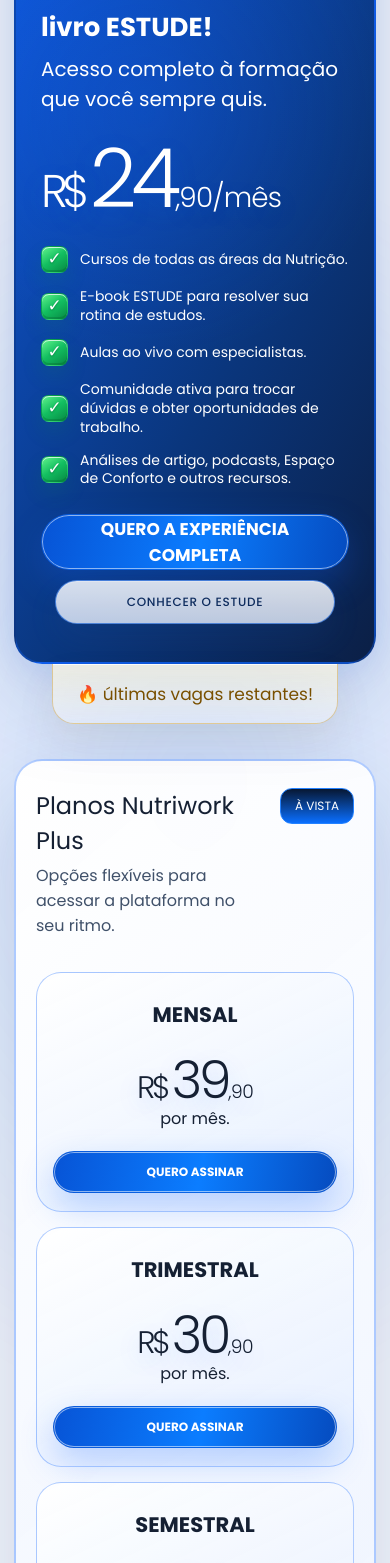
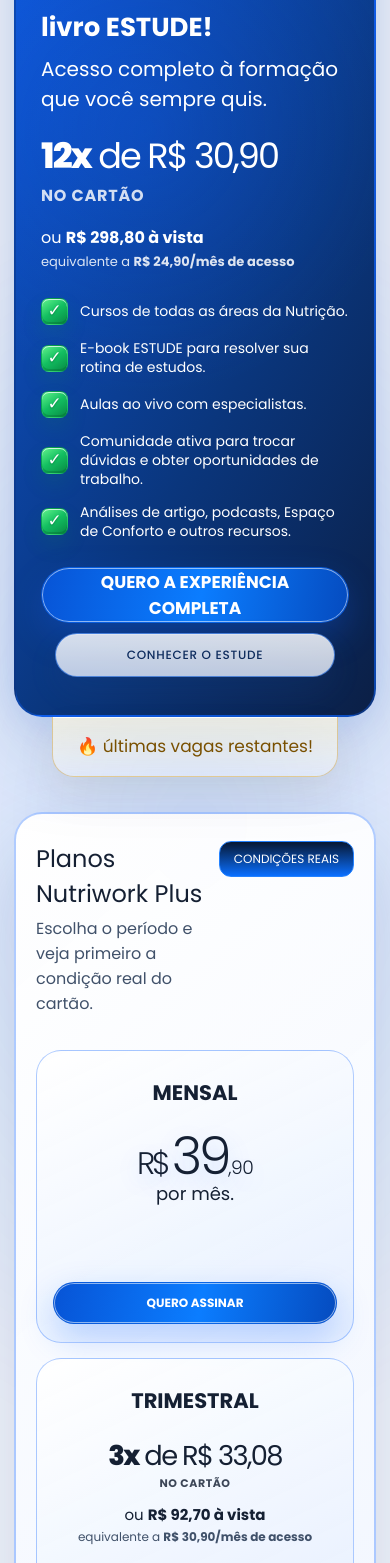
Before and after one commit to gabrielschuchter/nutriwork-plus, a React (Vite) app: page / in a window 390 px wide. Shown: the part 9225-10788 px from the top of the page. Built offline with nearby package versions, Linux system fonts and the light colour scheme.

Commit message:
fix(pricing): align plans with Kiwify installments
Centralize plan prices and checkout URLs, expose card installments explicitly, and map each plan by id with the Kiwify split selected.

```diff
--- a/src/App.tsx
+++ b/src/App.tsx
@@ -10,19 +10,11 @@
   faqItems,
   navItems,
   platformBenefits,
-  platformPlans,
   promises
 } from './data';
+import { checkoutLinks, estudeProduct, platformPlanIds, pricingPlans, type PricingPlan } from './data/pricing';
 import ReferencesSection from './components/ReferencesSection';
 import PlatformPreview from './components/PlatformPreview';
-
-const checkout = {
-  complete: 'https://pay.kiwify.com.br/nyBH9vq',
-  guide: 'https://pay.kiwify.com.br/fPEAkDX',
-  monthly: 'https://pay.kiwify.com.br/pO6p0QM',
-  quarterly: 'https://pay.kiwify.com.br/bfYt1Pt',
-  semiannual: 'https://pay.kiwify.com.br/TbFu6TD'
-};
 
 const contactEmail = 'equipenutriwork@gmail.com';
 const partnerForm = 'https://forms.gle/avn9yrBdbEHkaGg8A';
@@ -892,7 +884,7 @@
             <h1>Pare de estudar no improviso. Construa sua rotina de estudos baseada em evidências.</h1>
             <p>O ESTUDE ajuda você a decidir prioridades, organizar o tempo disponível e transformar esforço em progresso, com estratégias fundamentadas na ciência.</p>
             <div className="estude-page-hero__actions">
-              <Button href={checkout.guide} external>Quero organizar meus estudos</Button>
+              <Button href={checkoutLinks.estude} external>Quero organizar meus estudos</Button>
             </div>
           </div>
           <div className="estude-page-hero__visual" aria-hidden="true">
@@ -932,7 +924,7 @@
   return (
     <section className="section study-benefits">
       <div className="page-width page-width--narrow">
-        <Reveal><h2 className="blue-title">Para transformar clareza em prática:</h2><div className="benefits-panel">{estudeBenefits.map((benefit, index) => <article key={benefit.title}><Icon name={['light','evidence','book'][index]}/><div><h3>{benefit.title}</h3><p>{benefit.text}</p></div></article>)}<Button href={checkout.guide} external>Quero organizar meus estudos</Button></div></Reveal>
+        <Reveal><h2 className="blue-title">Para transformar clareza em prática:</h2><div className="benefits-panel">{estudeBenefits.map((benefit, index) => <article key={benefit.title}><Icon name={['light','evidence','book'][index]}/><div><h3>{benefit.title}</h3><p>{benefit.text}</p></div></article>)}<Button href={checkoutLinks.estude} external>Quero organizar meus estudos</Button></div></Reveal>
       </div>
     </section>
   );
@@ -946,9 +938,9 @@
           <span className="corner-badge">À vista</span>
           <h2>Livro Digital ESTUDE!</h2>
           <h3>Um método prático para organizar sua rotina<br/>e estudar com mais direção.</h3>
-          <Price value="77,90"/>
+          <Price value={estudeProduct.cashPrice}/>
           <ul>{['Conteúdo completo sobre fatores que influenciam o rendimento nos estudos;','Critérios para definir prioridades, invés de tentar estudar tudo;','Estratégias para construir uma rotina de estudos possível de ser mantida;','Tudo isso de forma prática, direta e baseada em evidências.'].map((item) => <li key={item}><PricingCheck />{item}</li>)}</ul>
-          <Button href={checkout.guide} external>Quero o livro ESTUDE</Button>
+          <Button href={estudeProduct.checkoutUrl} external>Quero o livro ESTUDE</Button>
         </Reveal>
       </div>
     </section>
@@ -987,14 +979,46 @@
   return <div className="price"><span>R$</span>{whole}<small>,{cents}{monthly ? '/mês' : ''}</small></div>;
 }
 
+function PlanPaymentSummary({ plan, compact = false }: { plan: PricingPlan; compact?: boolean }) {
+  if (plan.billing === 'monthly') {
+    return (
+      <div className={`plan-payment-summary ${compact ? 'plan-payment-summary--compact' : ''}`}>
+        <Price value={plan.cashPrice} />
+        <p className="plan-payment-summary__period">por mês.</p>
+      </div>
+    );
+  }
+
+  return (
+    <div className={`plan-payment-summary ${compact ? 'plan-payment-summary--compact' : ''}`}>
+      <p className="installment-price"><strong>{plan.installments.count}x</strong> de R$ {plan.installments.value}</p>
+      <p className="plan-payment-summary__payment-method">no cartão</p>
+      <p className="plan-payment-summary__cash">ou <strong>R$ {plan.cashPrice} à vista</strong></p>
+      <p className="plan-payment-summary__equivalent">equivalente a <strong>R$ {plan.cashMonthlyEquivalent}/mês de acesso</strong></p>
+    </div>
+  );
+}
+
 function Pricing() {
-  const planLinks = [checkout.monthly, checkout.quarterly, checkout.semiannual];
+  const annualPlan = pricingPlans.annual;
   return (
     <section id="planos" className="section pricing-section">
       <div className="page-width page-width--narrow">
         <Reveal><SectionHeading>Planos pensados para se adaptar à sua<br/>rotina de estudos</SectionHeading></Reveal>
-        <Reveal className="pricing-card pricing-card--featured"><img className="featured-badge" src="/assets/featured-badge-labeled.webp" alt="Plano destaque" width="790" height="1000" loading="lazy" decoding="async"/><h2>Nutriwork Plus Anual +<br/><span>livro ESTUDE!</span></h2><h3>Acesso completo à formação que você sempre quis.</h3><Price value="24,90" monthly/><ul>{['Cursos de todas as áreas da Nutrição.','E-book ESTUDE para resolver sua rotina de estudos.','Aulas ao vivo com especialistas.','Comunidade ativa para trocar dúvidas e obter oportunidades de trabalho.','Análises de artigo, podcasts, Espaço de Conforto e outros recursos.'].map((item) => <li key={item}><PricingCheck />{item}</li>)}</ul><div className="pricing-actions"><Button href={checkout.complete} external>QUERO A EXPERIÊNCIA COMPLETA</Button><Button href="/#/estude" variant="outline" className="pricing-card__secondary">CONHECER O ESTUDE</Button></div><div className="scarcity">🔥 últimas vagas restantes!</div></Reveal>
-        <Reveal className="platform-pricing"><header><div><h2>Planos Nutriwork Plus</h2><p>Opções flexíveis para acessar a plataforma no seu ritmo.</p></div><span>À vista</span></header><div className="mini-plans">{platformPlans.map((plan, index) => <article key={plan.title}><h3>{plan.title}</h3><Price value={plan.price}/><p>por mês.</p><Button href={planLinks[index]} external>Quero assinar</Button></article>)}</div><ul>{platformBenefits.map((item) => <li key={item}><PricingCheck />{item}</li>)}</ul></Reveal>
+        <Reveal className="pricing-card pricing-card--featured">
+          <img className="featured-badge" src="/assets/featured-badge-labeled.webp" alt="Plano destaque" width="790" height="1000" loading="lazy" decoding="async"/>
+          <h2>{annualPlan.title}<br/><span>{annualPlan.subtitle}</span></h2>
+          <h3>{annualPlan.description}</h3>
+          <PlanPaymentSummary plan={annualPlan} />
+          <ul>{annualPlan.benefits?.map((item) => <li key={item}><PricingCheck />{item}</li>)}</ul>
+          <div className="pricing-actions"><Button href={annualPlan.checkoutUrl} external>QUERO A EXPERIÊNCIA COMPLETA</Button><Button href="/#/estude" variant="outline" className="pricing-card__secondary">CONHECER O ESTUDE</Button></div>
+          <div className="scarcity">🔥 últimas vagas restantes!</div>
+        </Reveal>
+        <Reveal className="platform-pricing">
+          <header><div><h2>Planos Nutriwork Plus</h2><p>Escolha o período e veja primeiro a condição real do cartão.</p></div><span>Condições reais</span></header>
+          <div className="mini-plans">{platformPlanIds.map((planId) => { const plan = pricingPlans[planId]; return <article key={plan.id}><h3>{plan.title}</h3><PlanPaymentSummary plan={plan} compact/><Button href={plan.checkoutUrl} external>Quero assinar</Button></article>; })}</div>
+          <ul>{platformBenefits.map((item) => <li key={item}><PricingCheck />{item}</li>)}</ul>
+        </Reveal>
       </div>
     </section>
   );
--- a/src/data.ts
+++ b/src/data.ts
@@ -69,12 +69,6 @@
   'Transformar resultados de estudos em decisões para a prática clínica.'
 ];
 
-export const platformPlans = [
-  { title: 'Mensal', price: '39,90' },
-  { title: 'Trimestral', price: '30,90' },
-  { title: 'Semestral', price: '24,90' }
-];
-
 export const platformBenefits = [
   'Acesso ao Nutriwork Plus pelo período escolhido',
   'Cursos, aulas e recursos da plataforma em um só lugar',
--- /dev/null
+++ b/src/data/pricing.ts
@@ -0,0 +1,96 @@
+export type PricingPlanId = 'monthly' | 'quarterly' | 'semiannual' | 'annual';
+
+export type InstallmentCondition = {
+  count: number;
+  value: string;
+};
+
+type PricingPlanBase = {
+  id: PricingPlanId;
+  title: string;
+  subtitle?: string;
+  description?: string;
+  accessMonths: number;
+  cashPrice: string;
+  checkoutUrl: string;
+  featured?: boolean;
+  benefits?: readonly string[];
+};
+
+export type PricingPlan =
+  | (PricingPlanBase & {
+      billing: 'monthly';
+      installments?: never;
+      cashMonthlyEquivalent?: never;
+    })
+  | (PricingPlanBase & {
+      billing: 'term';
+      installments: InstallmentCondition;
+      cashMonthlyEquivalent: string;
+    });
+
+type PricingPlanCatalog = {
+  [PlanId in PricingPlanId]: PricingPlan & { id: PlanId };
+};
+
+export const checkoutLinks = {
+  estude: 'https://pay.kiwify.com.br/fPEAkDX'
+} as const;
+
+export const estudeProduct = {
+  cashPrice: '77,90',
+  checkoutUrl: checkoutLinks.estude
+} as const;
+
+export const pricingPlans = {
+  monthly: {
+    id: 'monthly',
+    title: 'Mensal',
+    accessMonths: 1,
+    billing: 'monthly',
+    cashPrice: '39,90',
+    checkoutUrl: 'https://pay.kiwify.com.br/pO6p0QM'
+  },
+  quarterly: {
+    id: 'quarterly',
+    title: 'Trimestral',
+    accessMonths: 3,
+    billing: 'term',
+    cashPrice: '92,70',
+    installments: { count: 3, value: '33,08' },
+    cashMonthlyEquivalent: '30,90',
+    checkoutUrl: 'https://pay.kiwify.com.br/TbFu6TD?split=3'
+  },
+  semiannual: {
+    id: 'semiannual',
+    title: 'Semestral',
+    accessMonths: 6,
+    billing: 'term',
+    cashPrice: '149,40',
+    installments: { count: 6, value: '28,03' },
+    cashMonthlyEquivalent: '24,90',
+    checkoutUrl: 'https://pay.kiwify.com.br/bfYt1Pt?split=6'
+  },
+  annual: {
+    id: 'annual',
+    title: 'Nutriwork Plus Anual +',
+    subtitle: 'livro ESTUDE!',
+    description: 'Acesso completo à formação que você sempre quis.',
+    accessMonths: 12,
+    billing: 'term',
+    cashPrice: '298,80',
+    installments: { count: 12, value: '30,90' },
+    cashMonthlyEquivalent: '24,90',
+    checkoutUrl: 'https://pay.kiwify.com.br/nyBH9vq?split=12',
+    featured: true,
+    benefits: [
+      'Cursos de todas as áreas da Nutrição.',
+      'E-book ESTUDE para resolver sua rotina de estudos.',
+      'Aulas ao vivo com especialistas.',
+      'Comunidade ativa para trocar dúvidas e obter oportunidades de trabalho.',
+      'Análises de artigo, podcasts, Espaço de Conforto e outros recursos.'
+    ]
+  }
+} satisfies PricingPlanCatalog;
+
+export const platformPlanIds = ['monthly', 'quarterly', 'semiannual'] as const satisfies readonly PricingPlanId[];
--- a/src/styles.css
+++ b/src/styles.css
@@ -1263,6 +1263,15 @@
 .price { margin: 18px 0 18px; font-size: clamp(76px, 8vw, 118px); font-weight: 300; line-height: 1; letter-spacing: -.07em; text-shadow: var(--price-shadow); }
 .price > span { margin-right: .13em; font-size: .56em; }
 .price small { font-size: .34em; letter-spacing: -.03em; }
+.plan-payment-summary { margin: 24px 0 28px; }
+.plan-payment-summary > .price { margin: 0; }
+.plan-payment-summary__period { margin: -2px 0 0; font-size: 18px; }
+.installment-price { max-width: 100%; margin: 18px 0 0; font-size: clamp(32px, 5.2vw, 72px); font-weight: 400; line-height: 1.04; letter-spacing: -.055em; text-wrap: balance; }
+.installment-price strong { font-weight: 800; }
+.plan-payment-summary__payment-method { margin: 8px 0 0; font-size: 16px; font-weight: 700; letter-spacing: .05em; text-transform: uppercase; opacity: .82; }
+.plan-payment-summary__cash { margin: 20px 0 0; font-size: clamp(17px, 1.8vw, 23px); line-height: 1.25; }
+.plan-payment-summary__equivalent { margin: 5px 0 0; color: var(--body-copy); font-size: clamp(13px, 1.25vw, 17px); line-height: 1.35; }
+.pricing-card--featured .plan-payment-summary__equivalent { color: rgba(255,255,255,.86); }
 .pricing-card ul { margin: 26px 0; padding: 0; list-style: none; }
 .pricing-card li, .platform-pricing li { margin: 14px 0; display: flex; align-items: center; gap: 16px; font-size: 17px; line-height: 1.35; }
 .pricing-card li .icon, .platform-pricing li .icon { width: 28px; height: 28px; }
@@ -1281,12 +1290,17 @@
 .platform-pricing header p { margin: 5px 0 0; color: var(--body-copy); }
 .platform-pricing header > span { padding: 10px 25px; border: 1px solid #2482ff; border-radius: 12px; color: var(--button-text); background: linear-gradient(#071732, #0a6fff); text-transform: uppercase; }
 .mini-plans { margin: 34px 0 28px; display: grid; grid-template-columns: repeat(3, 1fr); gap: 15px; }
-.mini-plans article { padding: 26px 16px 18px; border: 1px solid var(--pricing-border); border-radius: 25px; text-align: center; background: var(--mini-plan-bg); box-shadow: inset 0 1px rgba(255,255,255,.05); }
+.mini-plans article { padding: 26px 16px 18px; border: 1px solid var(--pricing-border); border-radius: 25px; display: flex; flex-direction: column; text-align: center; background: var(--mini-plan-bg); box-shadow: inset 0 1px rgba(255,255,255,.05); }
 .mini-plans h3 { margin: 0; font-size: 21px; text-transform: uppercase; }
-.mini-plans .price { margin: 24px 0 0; font-size: 44px; letter-spacing: -.06em; }
+.mini-plans .price { margin: 0; font-size: 44px; letter-spacing: -.06em; }
 .mini-plans .price span { font-size: .6em; }
 .mini-plans .price small { font-size: .36em; }
-.mini-plans article > p { margin: 0 0 20px; }
+.plan-payment-summary--compact { min-height: 142px; margin: 22px 0 16px; display: flex; flex-direction: column; align-items: center; }
+.plan-payment-summary--compact .installment-price { margin: 4px 0 0; font-size: clamp(24px, 2.6vw, 32px); letter-spacing: -.06em; }
+.plan-payment-summary--compact .plan-payment-summary__payment-method { margin-top: 5px; font-size: 11px; }
+.plan-payment-summary--compact .plan-payment-summary__cash { margin-top: 14px; font-size: 15px; }
+.plan-payment-summary--compact .plan-payment-summary__equivalent { margin-top: 4px; font-size: 12px; }
+.mini-plans article > .button { margin-top: auto; }
 .mini-plans .button { width: 100%; min-height: 42px; padding: 0 14px; font-size: 12px; text-transform: uppercase; }
 .platform-pricing > ul { margin: 0; padding: 32px 10px 0; border-top: 1px solid var(--border); list-style: none; }
 
@@ -1599,6 +1613,9 @@
   .featured-badge { top: -28px; right: 8px; width: 112px; }
   .corner-badge { top: -15px; right: 20px; padding: 12px 19px; font-size: 17px; }
   .price { font-size: clamp(68px, 21vw, 100px); }
+  .pricing-card .installment-price { font-size: clamp(32px, 9vw, 64px); }
+  .plan-payment-summary__cash { font-size: 16px; }
+  .plan-payment-summary__equivalent { font-size: 13px; }
   .pricing-card li { gap: 12px; font-size: 14px; }
   .pricing-check { width: 27px; height: 27px; border-radius: 8px; }
   .pricing-check::before { font-size: 17px; }
@@ -1610,6 +1627,8 @@
   .platform-pricing header > span { padding: 8px 14px; font-size: 12px; }
   .mini-plans { grid-template-columns: 1fr; }
   .mini-plans .price { font-size: 52px; }
+  .plan-payment-summary--compact { min-height: 136px; }
+  .plan-payment-summary--compact .installment-price { font-size: clamp(25px, 7vw, 32px); }
   .platform-pricing li { font-size: 14px; }
   .partners-hero { min-height: auto; padding: 118px 0 112px; }
   .partners-hero h1 { font-size: clamp(36px, 11vw, 54px); }
```
